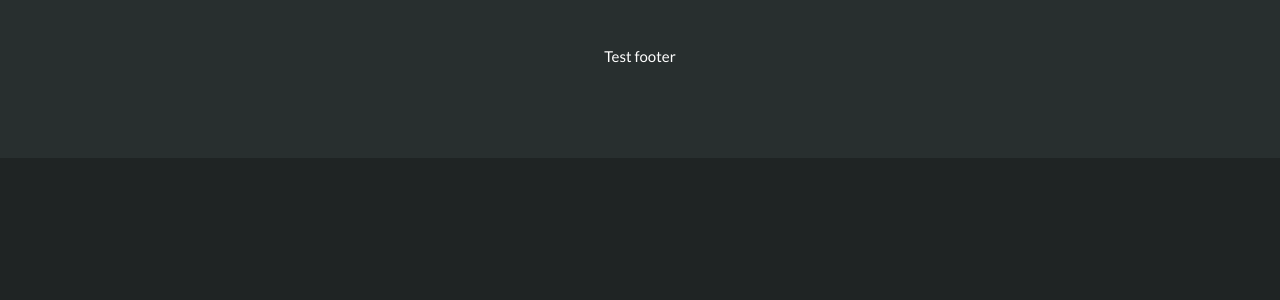
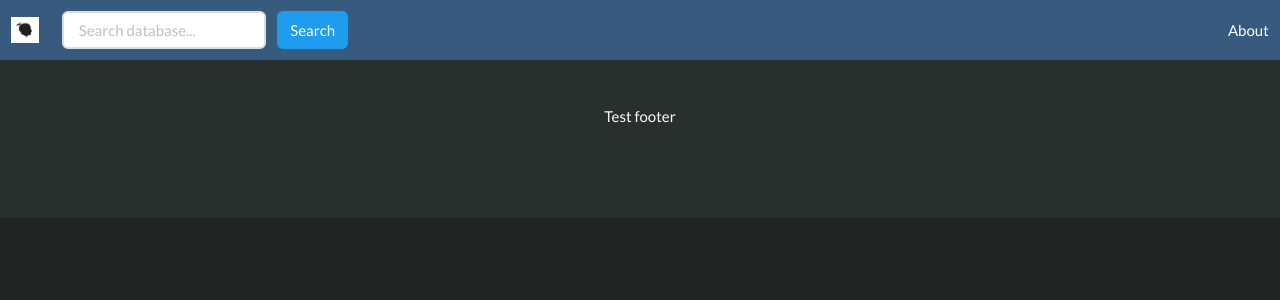
Before and after one commit to a-vrma/novel-noises, a Flask app: page / in a window 1280 px wide. Before the commit the part shown is almost empty. Shown: the top 300 px of the page. Run offline with Flask 2, Linux system fonts and the light colour scheme.

Commit message:
Add a navbar and logo.

```diff
--- a/templates/base.html
+++ b/templates/base.html
@@ -7,18 +7,56 @@
   <meta http-equiv="X-UA-Compatible" content="IE=edge">
   <title>{% block page_title %}{% endblock %} - NovelNoises</title>
   <meta name="viewport" content="width=device-width, initial-scale=1">
-    <link rel="stylesheet" type="text/css" media="screen"
-        href="{{ url_for('static', filename='css/darkly.min.css') }}"
-    />
-    {% endblock %}
+  <link rel="stylesheet" type="text/css" media="screen" href="{{ url_for('static', filename='css/darkly.min.css') }}"
+  /> {% endblock %}
 </head>
 
 <body>
+  <nav class="navbar" role="navigation" aria-label="main navigation">
+    <div class="navbar-brand">
+      <a class="navbar-item" href="{{ url_for('index') }}">
+        <img src="{{ url_for('static', filename='img/testlogo.jpg')}}" alt="NovelNoises test logo" width="28"
+          height="28">
+        <!-- Try to make the logo scale better here -->
+      </a>
+      <div class="navbar-item">
+        <div class="field is-grouped">
+          <p class="control">
+            <input class="input" type="text" placeholder="Search database...">
+          </p>
+          <p class="control">
+            <a class="button is-info">
+              Search
+            </a>
+          </p>
+        </div>
+      </div>
+      <a role="button" class="navbar-burger" data-target="navMenu" aria-label="menu" aria-expanded="false">
+        <span aria-hidden="true"></span>
+        <span aria-hidden="true"></span>
+        <span aria-hidden="true"></span>
+      </a>
+    </div>
+    <div class="navbar-menu" id="navMenu">
+      <div class="navbar-start">
+      </div>
+      <div class="navbar-end">
+        <a class="navbar-item" href="{{ url_for('about') }}">
+          About
+        </a>
+      </div>
+    </div>
+  </nav>
+
+
+
   <footer class="footer">
     <div class="content has-text-centered">
       <p>Test footer</p>
     </div>
   </footer>
+
+  <script type="text/javascript" src="{{ url_for('static', filename='js/main.js') }}"></script>
 </body>
 
 </html>
```
Lines whose indentation alone changed are shown as unchanged.
